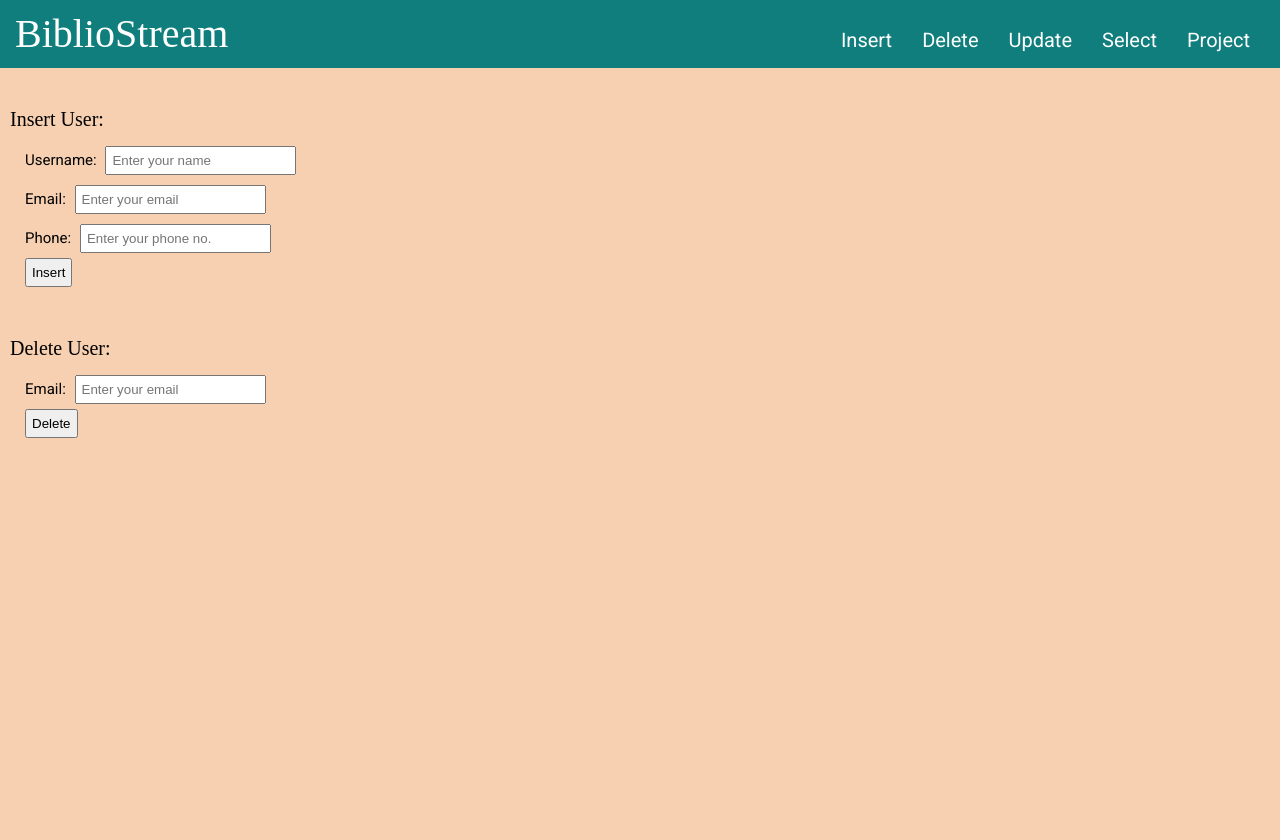
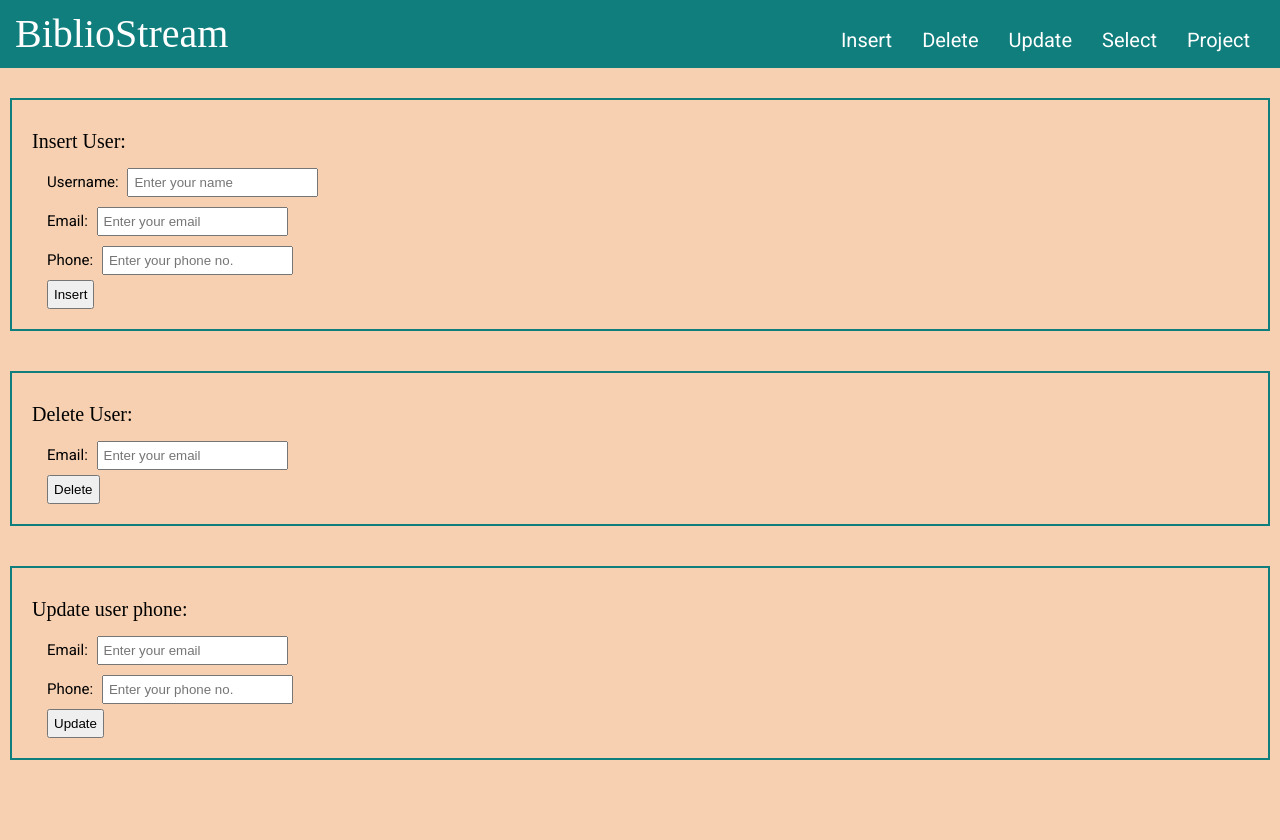
Before and after one commit to yaash45/BiblioStream, a Flask app: page / in a window 1280 px wide. Run offline with Flask 2, Linux system fonts and the light colour scheme; parts of the project's set-up code (start-up, migrations or seed data) failed here and were passed over; some web fonts are replaced.

Commit message:
Implemented Update user phone UI
- Also added borders around each form for neatness

```diff
--- a/src/main.py
+++ b/src/main.py
@@ -52,6 +52,19 @@ def delete_user():
         return "Failed operation"
 
 
+@app.route("/update_user_phone", methods=["POST"])
+def update_user_phone():
+    user_email = request.form.get("update_email")
+    user_phone = request.form.get("update_phone")
+
+    result = bs.update_user_phone(user_email, user_phone)
+
+    if result != None:
+        return redirect("/")
+    else:
+        return "Failed operation"
+
+
 try:
     app.run(host="localhost", port=8080, debug=True)
 finally:
--- a/src/static/styles/mainpage.css
+++ b/src/static/styles/mainpage.css
@@ -66,10 +66,14 @@ a {
 }
 
 .form {
-  padding-top: 20px;
-  padding-bottom: 20px;
+  padding: 20px;
+  margin-top: 20px;
+  margin-bottom: 20px;
   display: flex;
   flex-direction: column;
+  border-style: solid;
+  border-color: #107e7d;
+  border-width: 2px;
 }
 
 .form .header {
--- a/src/templates/index.html
+++ b/src/templates/index.html
@@ -24,7 +24,7 @@
           <ul>
             <li><a href="#insert">Insert</a></li>
             <li><a href="#delete">Delete</a></li>
-            <li>Update</li>
+            <li><a href="#update">Update</a></li>
             <li>Select</li>
             <li>Project</li>
           </ul>
@@ -63,6 +63,26 @@
             <button>Delete</button>
           </form>
         </div>
+        <div class="form" class="update_user_phone">
+          <span class="header"><a id="update">Update user phone:</a></span>
+          <form action="{{url_for('update_user_phone')}}" method="POST">
+            Email:
+            <input
+              type="text"
+              name="update_email"
+              placeholder="Enter your email"
+            />
+            <br />
+            Phone:
+            <input
+              type="text"
+              name="update_phone"
+              placeholder="Enter your phone no."
+            />
+            <br />
+            <button>Update</button>
+          </form>
+        </div>
       </div>
     </div>
   </body>
```
